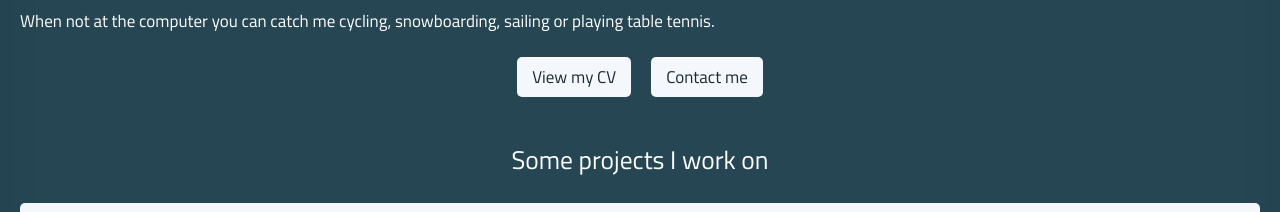
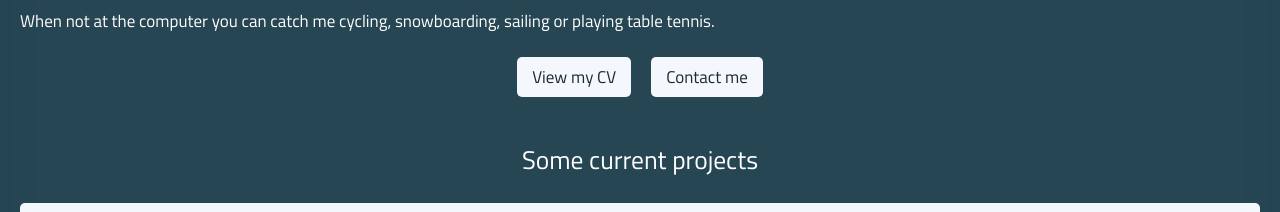
Before and after one commit to AlecRust/alecrust.com, a website built with webpack: page src/index.html in a window 1280 px wide. Shown: the part 940-1152 px from the top of the page. Built offline with nearby package versions, Linux system fonts and the light colour scheme; some packages are replaced by stand-ins of ours; what photoswipe would draw is missing.

Commit message:
Adjust copy

```diff
--- a/src/index.html
+++ b/src/index.html
@@ -107,7 +107,7 @@
       </section>
       <section class="u-mbXL">
         <div class="Container">
-          <h2 class="u-textCenter u-mbL">Some projects I work on</h2>
+          <h2 class="u-textCenter u-mbL">Some current projects</h2>
           <div id="active-projects">
             <ul class="Cards">
               <% projects.forEach(function(project) { %>
```
